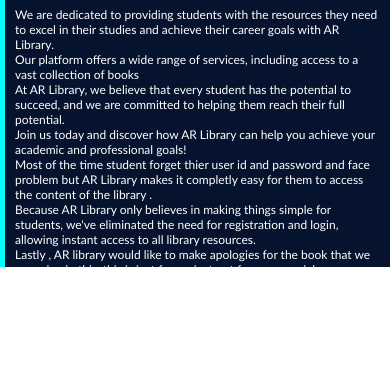
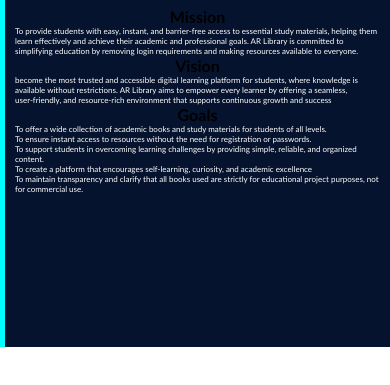
Before and after one commit to Rahul0436/ARLibrary-36, a plain HTML site: page about.html in a window 390 px wide. Shown: the part 61-446 px from the top of the page. Drawn offline with Linux system fonts and the light colour scheme.

Commit message:
Updated project files

```diff
--- a/about.css
+++ b/about.css
@@ -21,7 +21,7 @@ h2{
 
 
 .about-content{
-    height: 270px;
+    height: 400px;
     width: 100%;
     border-left: 5px solid aqua;
     padding: 10px;
@@ -39,14 +39,19 @@ h2{
 @media (max-width:879px )  {
 
     .about-content{
-    height: 270px;
+    height: 350px;
     width: 100%;
     border-left: 5px solid aqua;
     padding: 10px;
     background-color: #06132e;
 }
     .about-content  p{
-    font-size: 12px;
+    font-size: 8px;
+    text-align: left;
+    color: white;
+}
+   .about-content  ul li{
+    font-size: 8px;
     text-align: left;
     color: white;
 }
--- a/about.html
+++ b/about.html
@@ -10,10 +10,29 @@
     <div id="about">
             <h2>About Us</h2>
 
-        <div  class="about-main">
+        <!-- <div  class="about-main"> -->
 
             <div class="about-content">
-                    <p>We are dedicated to providing students with the resources they need to excel in their studies and achieve their career goals with AR Library.</p>
+
+                <ul >
+                    <h4>Mission</h4>
+                   <li type="none"> To provide students with easy, instant, and barrier‑free access to essential study materials, helping them learn effectively and achieve their academic and professional goals. AR Library is committed to simplifying education by removing login requirements and making resources available to everyone.</li>
+                </ul>
+
+                <ul >
+                    <h4>Vision</h4>
+                    <li type="none"> become the most trusted and accessible digital learning platform for students, where knowledge is available without restrictions. AR Library aims to empower every learner by offering a seamless, user‑friendly, and resource‑rich environment that supports continuous growth and success</li>
+                </ul>
+
+                <ul >
+                    <h4>Goals</h4>
+                    <li type="none">To offer a wide collection of academic books and study materials for students of all levels.</li>
+                    <li type="none">To ensure instant access to resources without the need for registration or passwords.</li>
+                    <li type="none">To support students in overcoming learning challenges by providing simple, reliable, and organized content.</li>
+                    <li type="none">To create a platform that encourages self‑learning, curiosity, and academic excellence</li>
+                    <li type="none">To maintain transparency and clarify that all books used are strictly for educational project purposes, not for commercial use.</li>
+                </ul>
+                    <!-- <p>We are dedicated to providing students with the resources they need to excel in their studies and achieve their career goals with AR Library.</p>
                     <p>Our platform offers a wide range of services, including access to a vast collection of books </p>
                      <p>At AR Library, we believe that every student has the potential to succeed, and we are committed to helping them reach their full potential. </p>
                     <p>Join us today and discover how  AR Library can help you achieve your academic and professional goals!</p>
@@ -23,9 +42,9 @@
 
                     <p >Most of the time student forget thier user id and password and face problem but AR Library makes it completly easy for them to access the content of the library .</p>
                     <p>Because AR Library only believes in making things simple for students, we've eliminated the need for registration and login, allowing instant access to all library resources.</p>
-                    <p >Lastly , AR library would like to make apologies for the book that we are using in this ,this is just for  project not for commercial use.</p>
+                    <p >Lastly , AR library would like to make apologies for the book that we are using in this ,this is just for  project not for commercial use.</p> -->
             </div>
-        </div>
+        <!-- </div> -->
     </div>
 </body>
 </html>
```
Also changed, not shown: EVS.html (+1 -1 lines), english.html (+2 -2 lines), fee&etc.html (+1 -1 lines), it.html (+1 -1 lines), mathematics.html (+1 -1 lines), mechanics.html (+2 -2 lines), physics.html (+1 -1 lines), service.css (+6 -1 lines).
